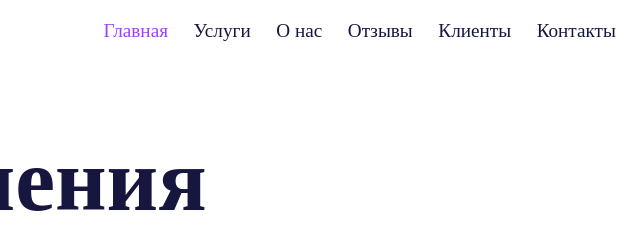
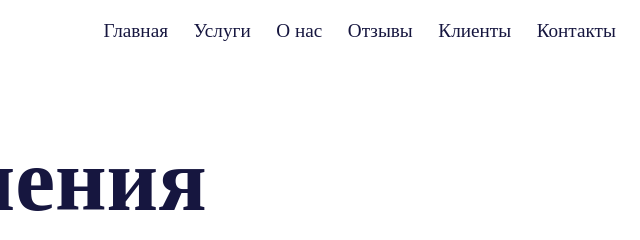
Before and after one commit to RahmatillaMarvel/BussinesUS, a plain HTML site: page index.html in a window 1280 px wide. Shown: the top 240 px of the page, 269-909 px from the left. Drawn offline with nearby package versions, Linux system fonts and the light colour scheme.

Commit message:
Delete active class

```diff
--- a/index.html
+++ b/index.html
@@ -16,7 +16,7 @@
     </div>
     <nav>
       <ul>
-        <li><a href="#main" class="active">Главная</a></li>
+        <li><a href="#main">Главная</a></li>
         <li><a href="#services">Услуги</a></li>
         <li><a href="#aboutUs">О нас</a></li>
         <li><a href="#reviews">Отзывы</a></li>
```
